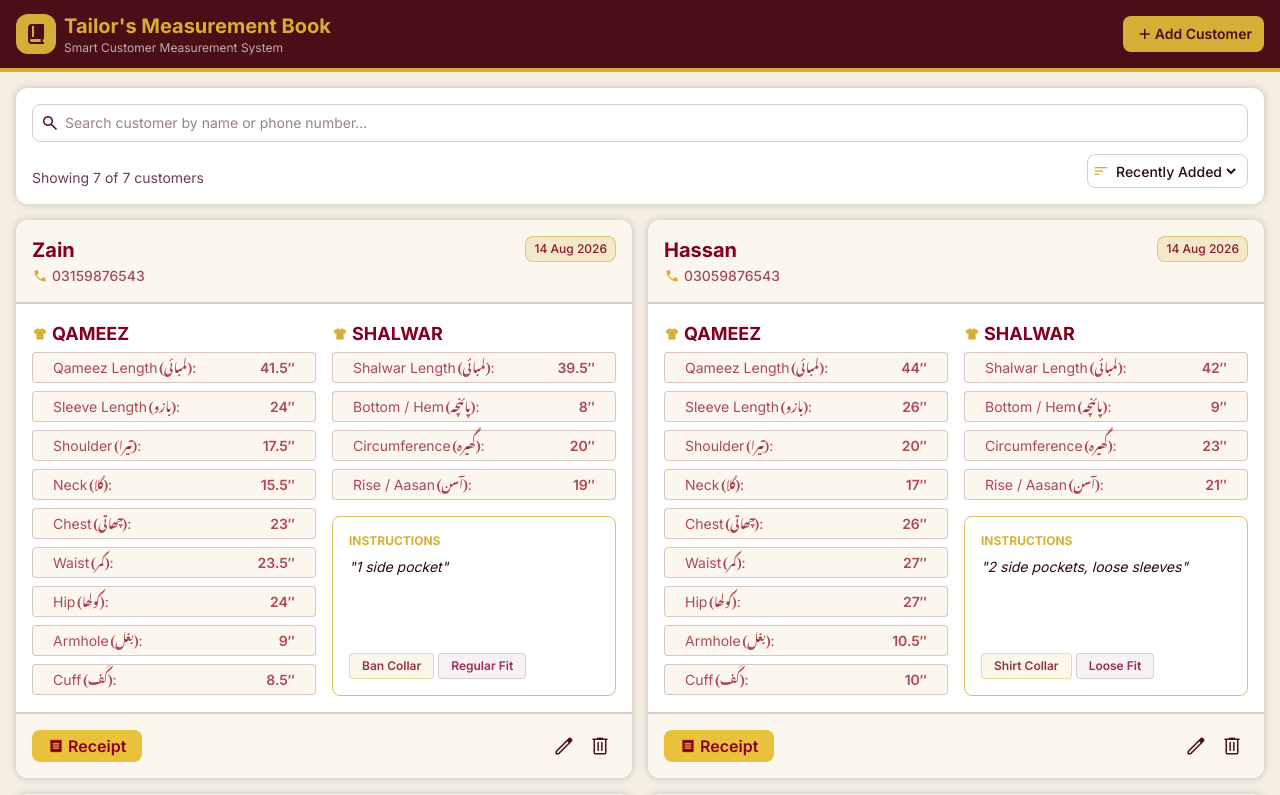
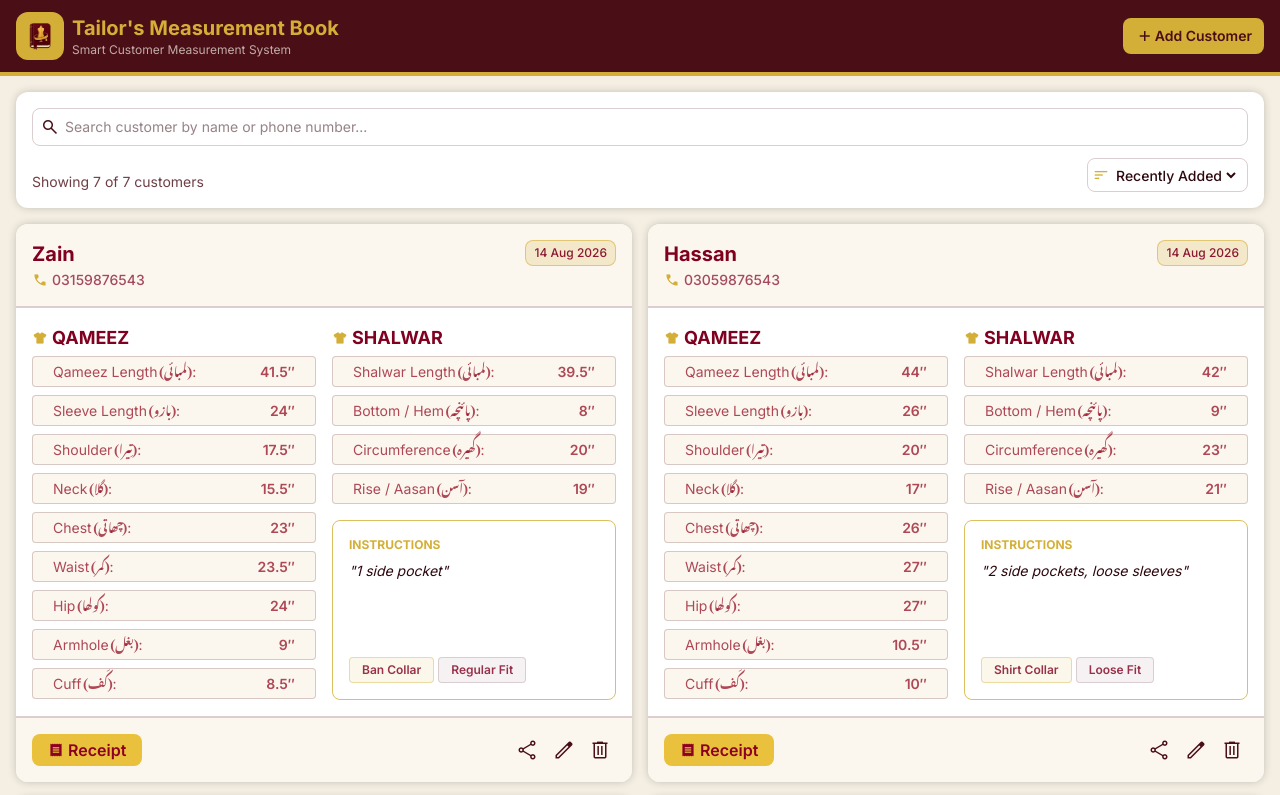
Before and after one commit to abdulhaiabid/tailor-measurement-book, a React (Vite) app: page / in a window 1280 px wide. Shown: the top 795 px of the page. Built offline with nearby package versions, Linux system fonts and the light colour scheme; a web font is replaced by a local one.

Commit message:
Add Copy Text Functionality

```diff
--- a/src/components/CustomerCard.jsx
+++ b/src/components/CustomerCard.jsx
@@ -1,4 +1,5 @@
 import { useCustomerData } from "./CustomerDataProvider";
+import { useToastNotification } from "./ToastNotification";
 
 
 function CustomerCard(
@@ -19,6 +20,46 @@ function CustomerCard(
   }
 ) {
   const { deleteCustomer } = useCustomerData();
+  const { showToastNotification } = useToastNotification();
+
+  function handleShareButton() {
+    let text = `*TAILOR'S MEASUREMENT TICKET*\n`;
+    text += `---------------------------------\n`;
+    text += `*Customer:* ${name}\n`;
+    text += `*Phone:* ${phone}\n`;
+    text += `*Date:* ${new Date(updatedAt).toLocaleDateString("en-GB", {
+      month: "short",
+      day: "2-digit",
+      year: "numeric",
+    })}\n\n`;
+
+    text += `*QAMEEZ MEASUREMENTS (inches):*\n`;
+    text += `- Length (لمبائی): ${qameez.length ? qameez.length : "N/A"}\n`
+    text += `- Sleeve (بازو): ${qameez.sleeve ? qameez.sleeve : "N/A"}\n`
+    text += `- Shoulder (تیرا): ${qameez.shoulder ? qameez.shoulder : "N/A"}\n`
+    text += `- Neck (گلا): ${qameez.neck ? qameez.neck : "N/A"}\n`
+    text += `- Chest (چھاتی): ${qameez.chest ? qameez.chest : "N/A"}\n`
+    text += `- Waist (کمر): ${qameez.waist ? qameez.waist : "N/A"}\n`
+    text += `- Hip (کولھا): ${qameez.hip ? qameez.hip : "N/A"}\n`
+    text += `- Armhole (مونڈا): ${qameez.armhole ? qameez.armhole : "N/A"}\n`
+    text += `- Cuff (کف): ${qameez.cuff ? qameez.cuff : "N/A"}\n`
+
+    text += `\n*SHALWAR MEASUREMENTS (inches):*\n`;
+    text += `- Length (لمبائی): ${shalwaar.length ? shalwaar.length : "N/A"}\n`;
+    text += `- Bottom / Hem (پائنچہ): ${shalwaar.hem ? shalwaar.hem : "N/A"}\n`;
+    text += `- Circumference (گھیرہ): ${shalwaar.circumference ? shalwaar.circumference : "N/A"}\n`;
+    text += `- Rise (آسن): ${shalwaar.rise ? shalwaar.rise : "N/A"}\n`;
+
+    text += `\n*Collar:* ${collar || 'N/A'} | *Fitting:* ${fitting || 'N/A'}\n`;
+    text += `*Notes:* ${instructions ? instructions : "N/A"}`;
+
+    navigator.clipboard.writeText(text).then(() => {
+      showToastNotification('Measurement ticket copied to clipboard!');
+    }).catch(err => {
+      console.error('Failed to copy text:', err);
+      showToastNotification('Could not copy automatically');
+    });
+  }
   return (
     <div className={`col-span-1 bg-white shadow-[0_0_8px_0_rgba(0,0,0,0.2)] rounded-xl overflow-hidden`}>
       {/* Name, Phone and added date */}
@@ -186,6 +227,13 @@ function CustomerCard(
 
         <div className="flex items-end gap-1">
           <button
+            onClick={handleShareButton}
+            className="flex justify-center items-center cursor-pointer">
+            <span className="material-symbols-outlined p-1 text-accent-dark! leading-2 font-light! rounded-lg transition-colors duration-300 select-none hover:bg-accent-dark/7">
+              share
+            </span>
+          </button>
+          <button
             onClick={() => {
               setIsEditCustomerDialogOpen(true);
               setEditCustomerId(id);
--- a/src/components/CustomerReceipt.jsx
+++ b/src/components/CustomerReceipt.jsx
@@ -3,7 +3,7 @@ function CustomerReceipt({ customer }) {
 
   return (
     <section className="receipt-print-area w-full px-4 py-2 bg-bg-low">
-      <div className="max-w-7xl mx-auto p-4 flex flex-col gap-4 border-3 ">
+      <div className="receipt max-w-7xl mx-auto p-4 flex flex-col gap-4 border-3 ">
         {/* Title */}
         <div className="py-4">
           <h1 className="text-2xl text-center font-bold">Tailor's Measurement Receipt</h1>
@@ -220,9 +220,9 @@ function CustomerReceipt({ customer }) {
           <h3 className="text-center font-semibold">
             Thank you for visiting our store
           </h3>
-          <p className="text-sm text-center">
+          {/* <p className="text-sm text-center">
             Please bring this ticket when picking up your garments.
-          </p>
+          </p> */}
         </div>
 
 
--- a/src/components/Navbar.jsx
+++ b/src/components/Navbar.jsx
@@ -13,9 +13,13 @@ function Navbar() {
       <nav className="max-w-7xl mx-auto py-2 flex flex-col sm:flex-row justify-between sm:items-center gap-4">
         <div className="flex items-center gap-2">
           <div className="p-2 flex justify-center items-center text-accent-dark bg-accent-light rounded-xl">
-            <span className="material-symbols-outlined [font-variation-settings:'FILL'1] select-none">
+            <img
+              src="icon-png.png"
+              alt="icon"
+              className="size-8" />
+            {/* <span className="material-symbols-outlined [font-variation-settings:'FILL'1] select-none">
               book_2
-            </span>
+            </span> */}
           </div>
           <div className="flex flex-col">
             <h1 className="text-base sm:text-xl font-bold">
--- a/src/components/Searchbar.jsx
+++ b/src/components/Searchbar.jsx
@@ -44,7 +44,7 @@ function Searchbar() {
 
   return (
     <main>
-      <section className="px-4 py-2 pt-4 bg-bg-low">
+      <section className="px-4 py-2 pt-4 bg-bg-low print:hidden">
         <div className="max-w-7xl mx-auto p-4 flex flex-col gap-3 bg-white shadow-[0_0_8px_0_rgba(0,0,0,0.2)] rounded-xl">
           {/* Search bar */}
           <div className="relative">
--- a/src/index.css
+++ b/src/index.css
@@ -131,14 +131,14 @@
     direction: rtl;
 }
 
-@media print {
+/* @media print {
   body * {
-    visibility: hidden;
+    display: none !important;
   }
 
   .receipt-print-area,
   .receipt-print-area * {
-    visibility: visible;
+    display: block;
   }
 
   .receipt-print-area {
@@ -157,4 +157,46 @@
     size: A4;
     margin: 10mm;
   }
+} */
+@media print {
+  /* Hide everything normally */
+  body * {
+    visibility: hidden;
+  }
+
+  /* Make the receipt visible */
+  .receipt-print-area,
+  .receipt-print-area * {
+    visibility: visible;
+  }
+
+  /* Remove the receipt from the normal document flow */
+  .receipt-print-area {
+    position: absolute !important;
+    left: 0 !important;
+    top: 0 !important;
+
+    width: 100% !important;
+    height: auto !important;
+
+    margin: 0 !important;
+    padding: 0 !important;
+
+    background: white !important;
+  }
+
+  .receipt {
+    /* width: 100% !important; */
+    /* max-width: none !important; */
+
+    margin: 0 !important;
+    padding: 10mm !important;
+
+    background: white !important;
+  }
+
+  @page {
+    size: A4;
+    margin: 10mm;
+  }
 }
```
